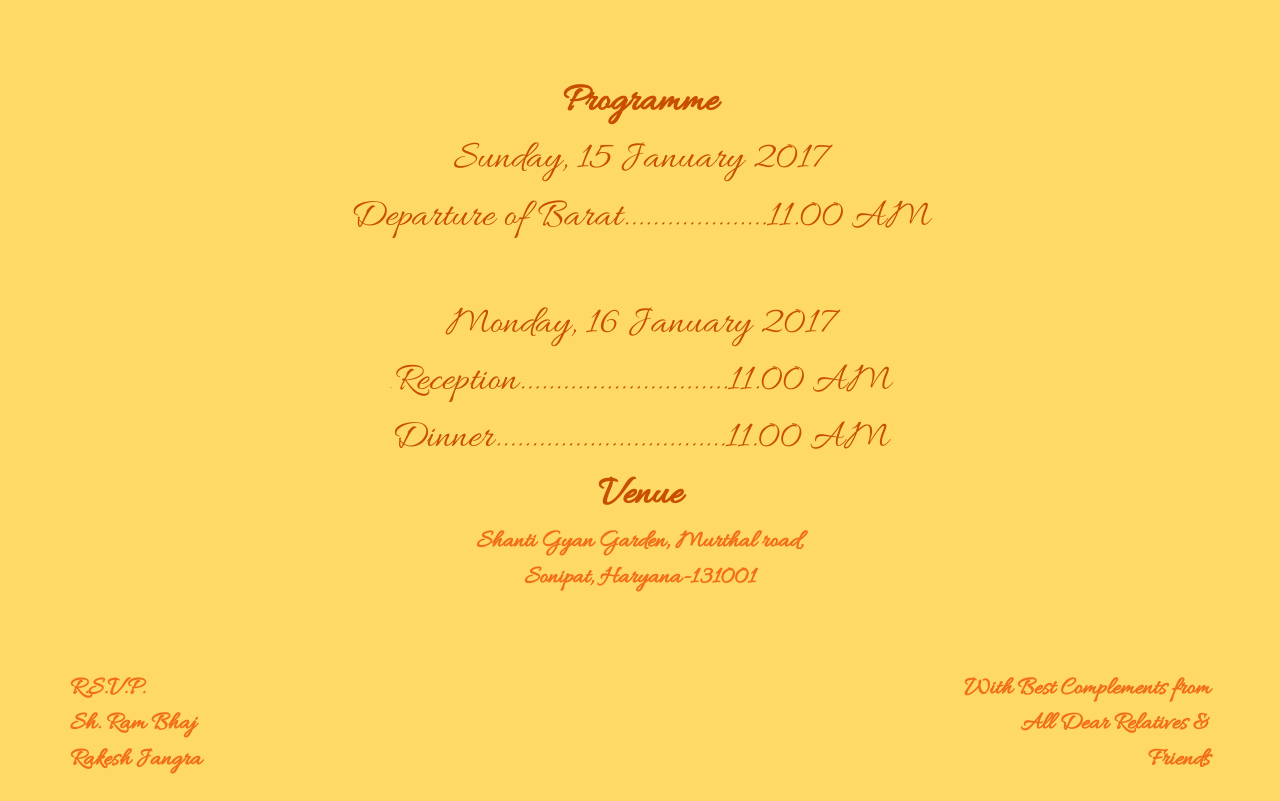
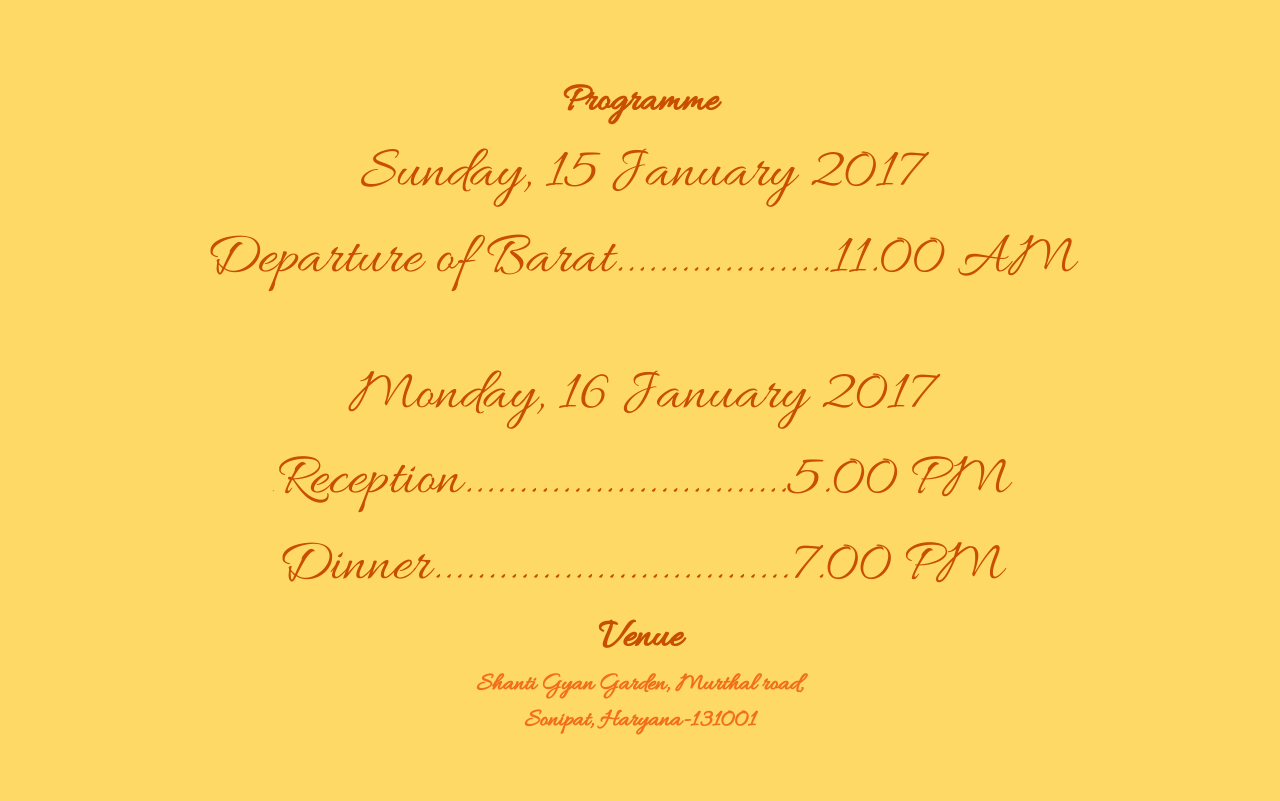
Before and after one commit to Kushal44/coursera-test4, a plain HTML site: page mj/program.html in a window 1280 px wide. Shown: the part 623-1424 px from the top of the page. Before the commit the page ends 1401 px from the top, so only its background shows below. Drawn offline with Linux system fonts and the light colour scheme.

Commit message:
Made font larger

```diff
--- a/mj/css/styles.css
+++ b/mj/css/styles.css
@@ -82,7 +82,7 @@ body{
 	right: 0;
 	width: 100%;
 	text-align: center;
-	font-size: 2.0em;
+	font-size: 3.5em;
 	text-transform: uppercase;
 	background-color: #000;
   color: rgb(200, 79, 0);
@@ -117,7 +117,7 @@ body{
 
 .mediumSizeWithoutBold{
   color: rgb(200, 79, 0);
-  font-size:  40px;
+  font-size:  60px;
 }
 
 .smallSize{
--- a/mj/program.html
+++ b/mj/program.html
@@ -39,8 +39,8 @@
               <span class="mediumSizeWithoutBold">Departure of Barat....................11.00 AM</span><br>
               <section id="monday">
                 <span class="mediumSizeWithoutBold">Monday, 16 January 2017</span><br>.
-                <span class="mediumSizeWithoutBold">Reception.............................11.00 AM</span><br>
-                <span class="mediumSizeWithoutBold">Dinner................................11.00 AM</span><br>
+                <span class="mediumSizeWithoutBold">Reception..............................5.00 PM</span><br>
+                <span class="mediumSizeWithoutBold">Dinner.................................7.00 PM</span><br>
                 <span class="mediumSize">Venue</span><br>
                 <span class="smallSize">Shanti Gyan Garden, Murthal road,</span><br>
                 <span class="smallSize">Sonipat, Haryana-131001</span>
```
